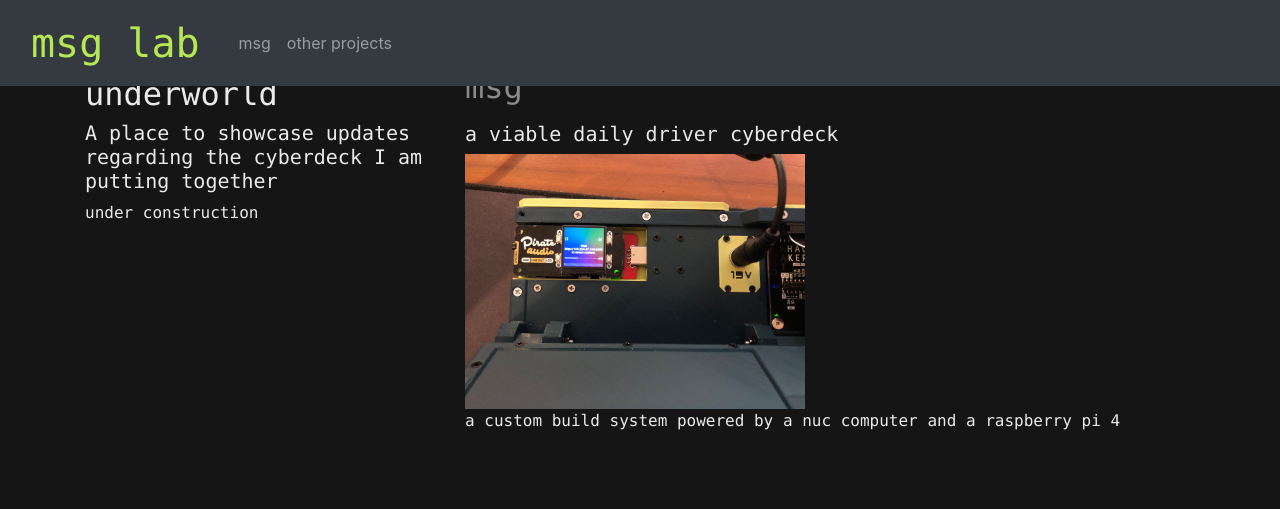
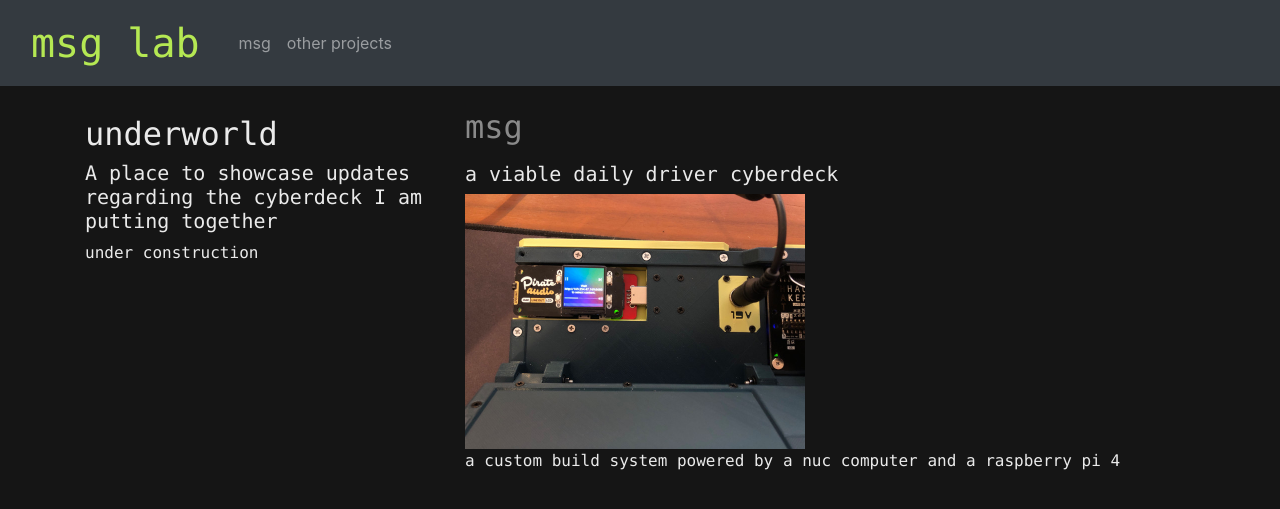
Before and after one commit to msglab/msglab, a Jekyll site: the page index.html, which Jekyll copies as it is, in a window 1280 px wide. Shown: the top 509 px of the page. Built offline with Jekyll 4.4.1, drawn with Linux system fonts in a browser that asks for light colours.

Commit message:
update top bar

```diff
--- a/html/msg.html
+++ b/html/msg.html
@@ -52,7 +52,7 @@
     </div>
 <!--   navigation bar -->
 
-<div class="container" style="margin-top:100px;
+<div class="container" style="margin-top:90px;
 padding-top: 10px;
 color: #eaeaea;
 font-size: 16px;
--- a/index.html
+++ b/index.html
@@ -62,7 +62,7 @@
     </div>
 <!--   navigation bar -->
 
-  <div class="container" style="margin-top:50px;
+  <div class="container" style="margin-top:90px;
     padding-top: 10px;
     color: #eaeaea;
     font-size: 16px;
```
